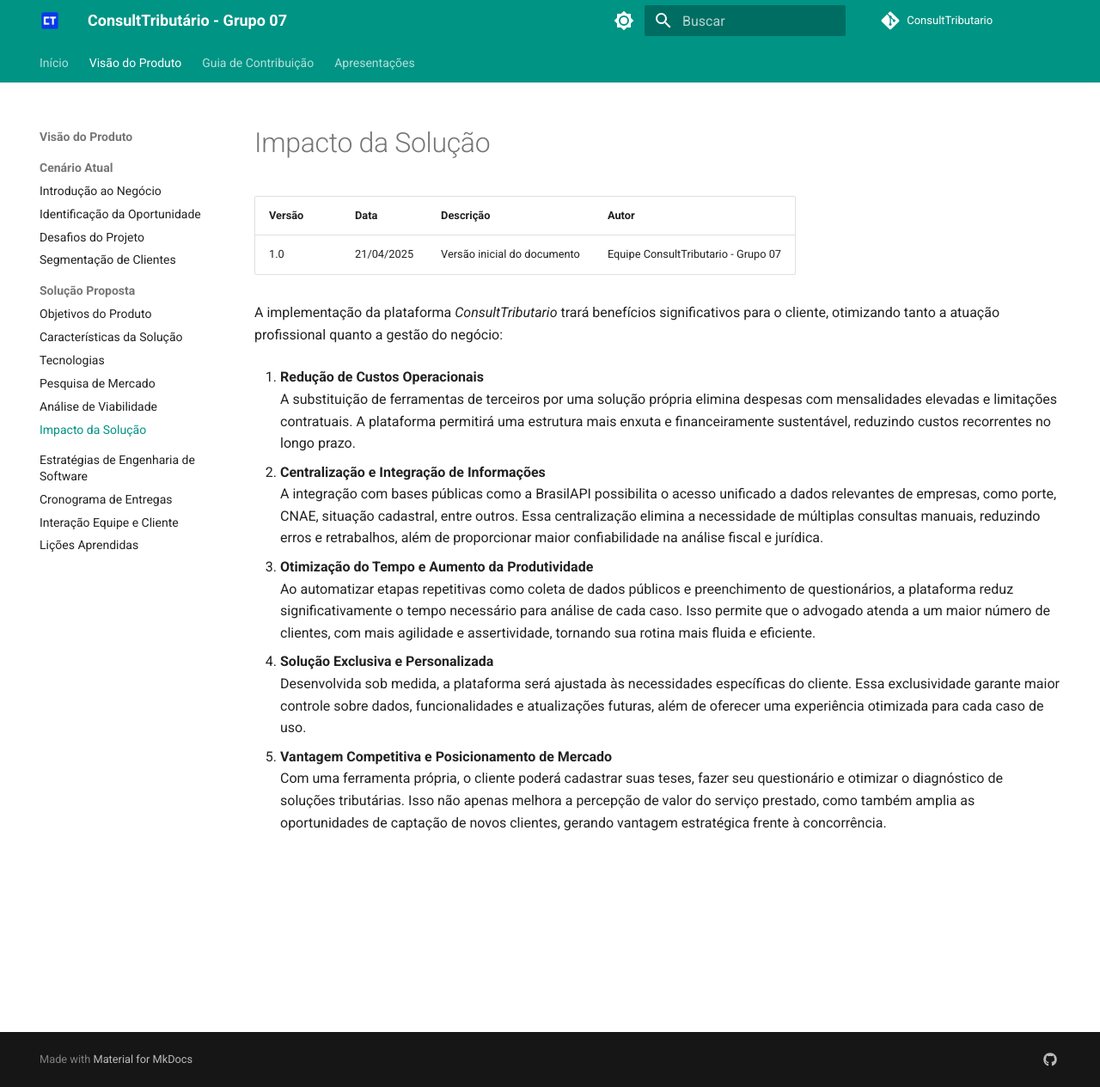
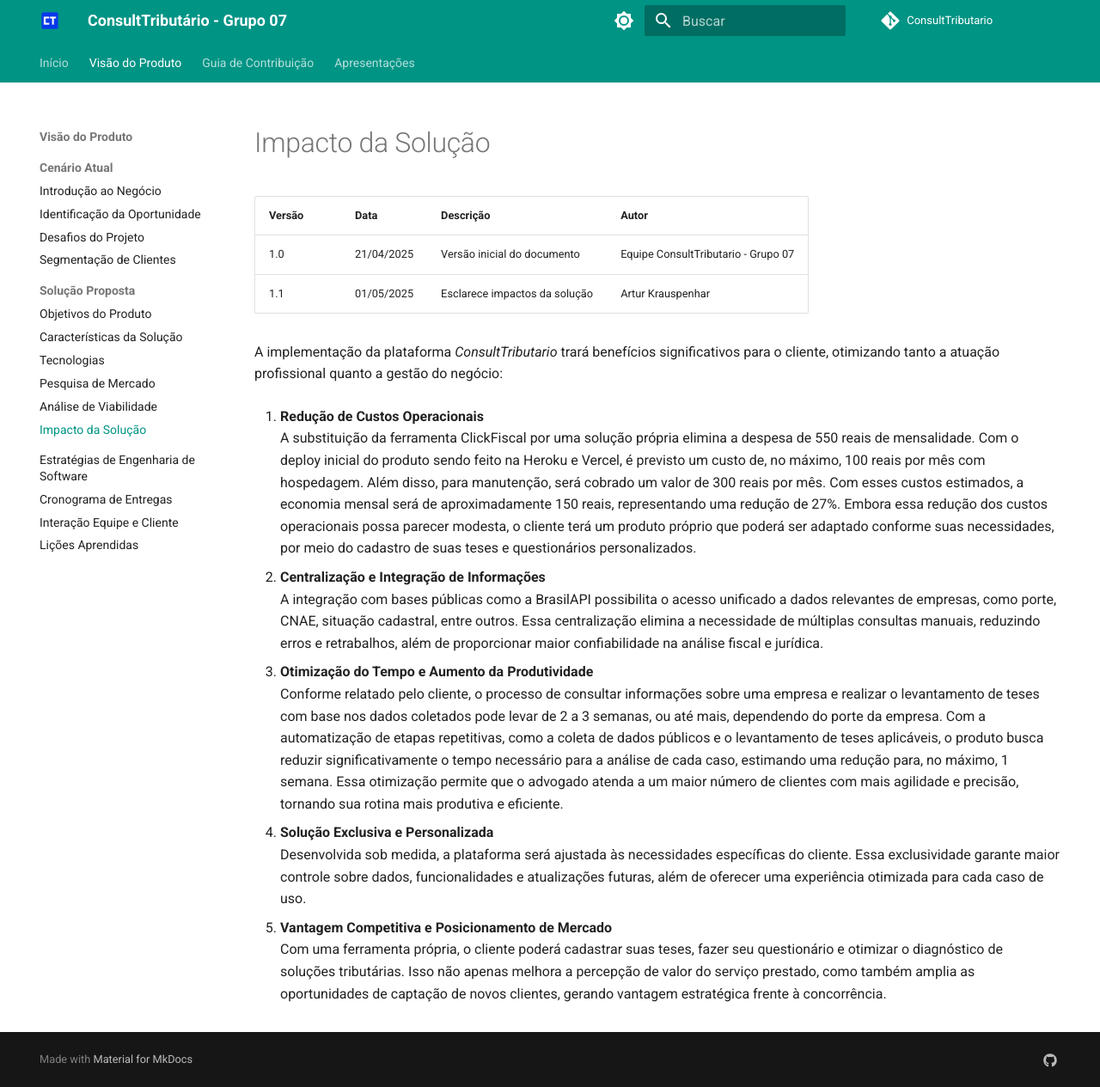
Before and after one commit to mdsreq-fga-unb/2025.1-T02-ConsultTributario, an MkDocs documentation site: the page built from docs/visao-produto/solucao-proposta/impacto-solucao.md, in a window 1280 px wide and 1265 px high. Shown: the whole window at 86% size. Built offline with MkDocs 1.6.1 and Material for MkDocs 9.7.7, drawn with Linux system fonts in a browser that asks for light colours; comment, search, counter and statistics services are not loaded.

Commit message:
docs: esclarece impactos da solucao

```diff
--- a/docs/visao-produto/solucao-proposta/impacto-solucao.md
+++ b/docs/visao-produto/solucao-proposta/impacto-solucao.md
@@ -3,17 +3,18 @@
 | Versão | Data       | Descrição                         | Autor                               |
 |------- |----------- | --------------------------------- | ----------------------------------- |
 | 1.0    | 21/04/2025 | Versão inicial do documento       | Equipe ConsultTributario - Grupo 07 |
+| 1.1    | 01/05/2025 | Esclarece impactos da solução     | Artur Krauspenhar                   |
 
 A implementação da plataforma *ConsultTributario* trará benefícios significativos para o cliente, otimizando tanto a atuação profissional quanto a gestão do negócio:
 
 1. **Redução de Custos Operacionais**
-   A substituição de ferramentas de terceiros por uma solução própria elimina despesas com mensalidades elevadas e limitações contratuais. A plataforma permitirá uma estrutura mais enxuta e financeiramente sustentável, reduzindo custos recorrentes no longo prazo.
+   A substituição da ferramenta ClickFiscal por uma solução própria elimina a despesa de 550 reais de mensalidade. Com o deploy inicial do produto sendo feito na Heroku e Vercel, é previsto um custo de, no máximo, 100 reais por mês com hospedagem. Além disso, para manutenção, será cobrado um valor de 300 reais por mês. Com esses custos estimados, a economia mensal será de aproximadamente 150 reais, representando uma redução de 27%. Embora essa redução dos custos operacionais possa parecer modesta, o cliente terá um produto próprio que poderá ser adaptado conforme suas necessidades, por meio do cadastro de suas teses e questionários personalizados.
 
 2. **Centralização e Integração de Informações**
    A integração com bases públicas como a BrasilAPI possibilita o acesso unificado a dados relevantes de empresas, como porte, CNAE, situação cadastral, entre outros. Essa centralização elimina a necessidade de múltiplas consultas manuais, reduzindo erros e retrabalhos, além de proporcionar maior confiabilidade na análise fiscal e jurídica.
 
 3. **Otimização do Tempo e Aumento da Produtividade**
-   Ao automatizar etapas repetitivas como coleta de dados públicos e preenchimento de questionários, a plataforma reduz significativamente o tempo necessário para análise de cada caso. Isso permite que o advogado atenda a um maior número de clientes, com mais agilidade e assertividade, tornando sua rotina mais fluida e eficiente.
+   Conforme relatado pelo cliente, o processo de consultar informações sobre uma empresa e realizar o levantamento de teses com base nos dados coletados pode levar de 2 a 3 semanas, ou até mais, dependendo do porte da empresa. Com a automatização de etapas repetitivas, como a coleta de dados públicos e o levantamento de teses aplicáveis, o produto busca reduzir significativamente o tempo necessário para a análise de cada caso, estimando uma redução para, no máximo, 1 semana. Essa otimização permite que o advogado atenda a um maior número de clientes com mais agilidade e precisão, tornando sua rotina mais produtiva e eficiente.
 
 4. **Solução Exclusiva e Personalizada**
    Desenvolvida sob medida, a plataforma será ajustada às necessidades específicas do cliente. Essa exclusividade garante maior controle sobre dados, funcionalidades e atualizações futuras, além de oferecer uma experiência otimizada para cada caso de uso.
```
